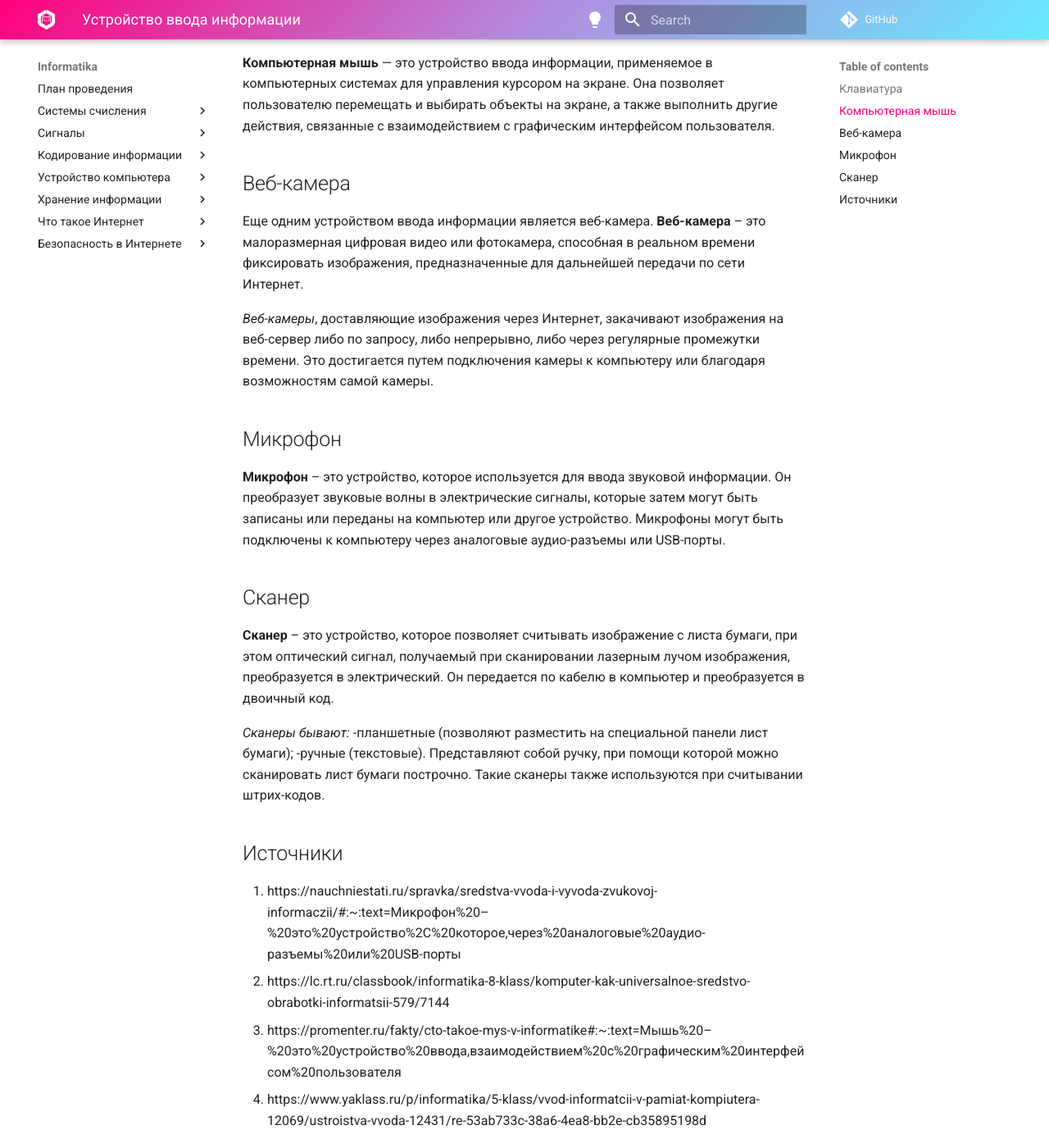
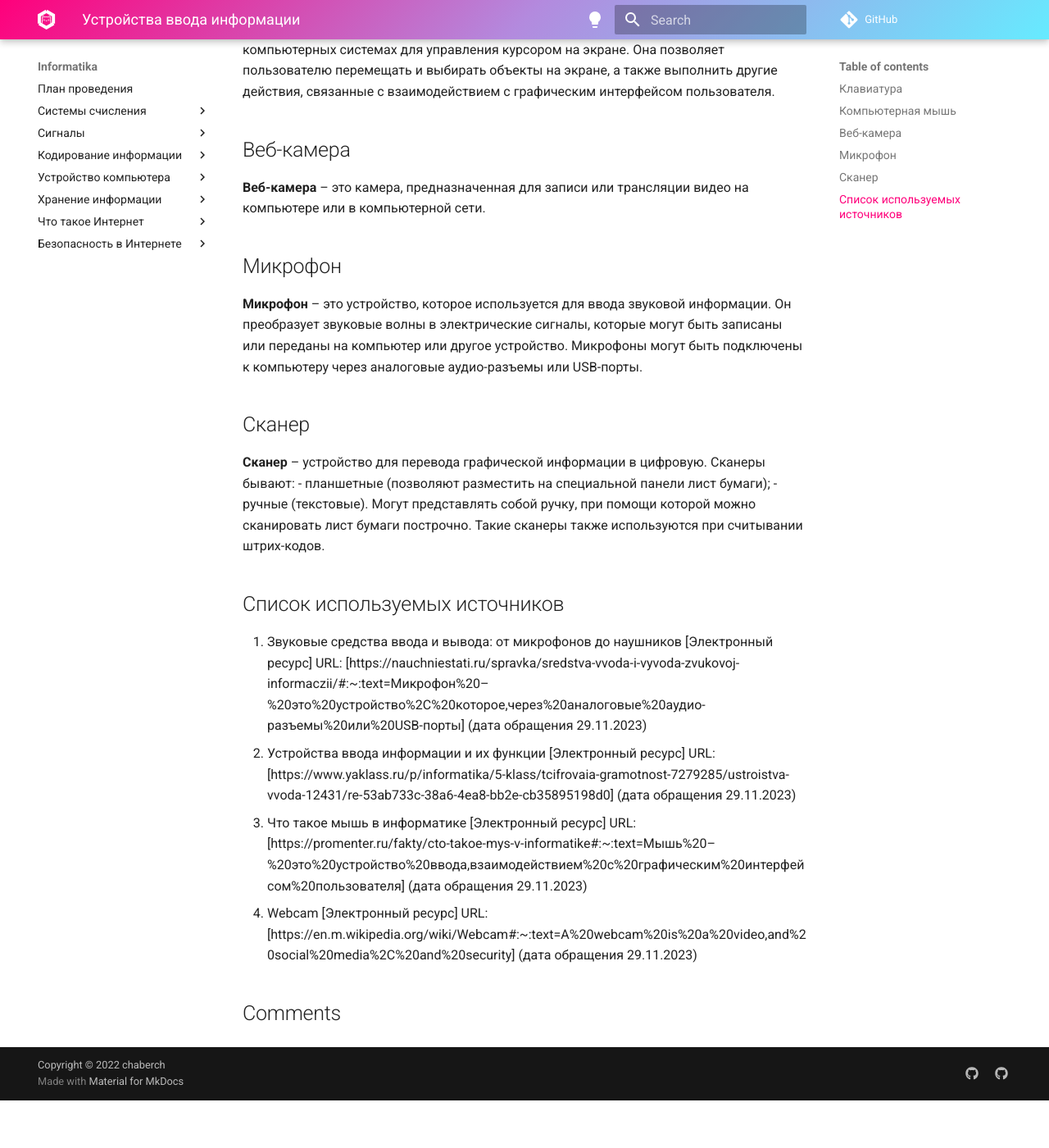
Before and after one commit to chabErch/Informatika, an MkDocs documentation site: the page built from docs/Основные блоки и устройство компьютера/Устройства ввода информации.md, in a window 1280 px wide and 1400 px high, scrolled down 493 px. Shown: the whole window at 82% size. Built offline with MkDocs 1.6.1 and Material for MkDocs 9.7.7, drawn with Linux system fonts in a browser that asks for light colours; comment, search, counter and statistics services are not loaded; after the commit the page ends 1835 px from its top, so only the background shows below that; some of the changed text lies outside the part shown.

Commit message:
Update Устройства ввода информации.md

```diff
--- a/docs/Основные блоки и устройство компьютера/Устройства ввода информации.md
+++ b/docs/Основные блоки и устройство компьютера/Устройства ввода информации.md
@@ -1,37 +1,50 @@
-# Устройство ввода информации
+# Устройства ввода информации
 
-**Устройства ввода** — технические устройства, которые преобразуют сигнал в данные, пригодные для обработки на компьютере или управления им.
+**Устройства ввода** —  это технические устройства,
+которые позволяют пользователю вводить данные и команды в компьютер
+или другое электронное устройство.
 
 ## Клавиатура
 
-**Клавиатура** — компьютерное устройство, которое располагается перед экраном дисплея и служит для набора текстов и управления компьютером с помощью клавиш, находящихся на клавиатуре.
-
-*Клавиатура* позволяет вводить в компьютер числовую и текстовую информацию, а также различные команды и данные.
+**Клавиатура** — компьютерное устройство,
+которое располагается перед экраном дисплея и служит для набора текстов
+и управления компьютером с помощью клавиш, находящихся на клавиатуре.
+Клавиатура позволяет вводить в компьютер числовую и текстовую информацию,
+а также различные команды и данные.
 
 ## Компьютерная мышь
 
-**Компьютерная мышь** — это устройство ввода информации, применяемое в компьютерных системах для управления курсором на экране. Она позволяет пользователю перемещать и выбирать объекты на экране, а также выполнить другие действия, связанные с взаимодействием с графическим интерфейсом пользователя.
+**Компьютерная мышь** — это устройство ввода информации,
+применяемое в компьютерных системах для управления курсором на экране.
+Она позволяет пользователю перемещать и выбирать объекты на экране,
+а также выполнить другие действия,
+связанные с взаимодействием с графическим интерфейсом пользователя.
 
 ## Веб-камера
 
-Еще одним устройством ввода информации является веб-камера. **Веб-камера** – это малоразмерная цифровая видео или фотокамера, способная в реальном времени фиксировать изображения, предназначенные для дальнейшей передачи по сети Интернет.
-
-*Веб-камеры*, доставляющие изображения через Интернет, закачивают изображения на веб-сервер либо по запросу, либо непрерывно, либо через регулярные промежутки времени. Это достигается путем подключения камеры к компьютеру или благодаря возможностям самой камеры.
+**Веб-камера** – это камера, предназначенная для записи
+или трансляции видео на компьютере или в компьютерной сети.
 
 ## Микрофон
 
-**Микрофон** – это устройство, которое используется для ввода звуковой информации. Он преобразует звуковые волны в электрические сигналы, которые затем могут быть записаны или переданы на компьютер или другое устройство. Микрофоны могут быть подключены к компьютеру через аналоговые аудио-разъемы или USB-порты.
+**Микрофон** – это устройство, которое используется для ввода звуковой информации.
+Он преобразует звуковые волны в электрические сигналы,
+которые могут быть записаны или переданы на компьютер или другое устройство.
+Микрофоны могут быть подключены к компьютеру через аналоговые аудио-разъемы
+или USB-порты.
 
 ## Сканер
 
-**Сканер** – это устройство, которое позволяет считывать изображение с листа бумаги, при этом оптический сигнал, получаемый при сканировании лазерным лучом изображения, преобразуется в электрический. Он передается по кабелю в компьютер и преобразуется в двоичный код.
+**Сканер** – устройство для перевода графической информации в цифровую.
+Сканеры бывают:
+- планшетные (позволяют разместить на специальной панели лист бумаги);
+- ручные (текстовые). Могут представлять собой ручку,
+при помощи которой можно сканировать лист бумаги построчно.
+Такие сканеры также используются при считывании штрих-кодов.
 
-*Сканеры бывают:*
--планшетные (позволяют разместить на специальной панели лист бумаги);
--ручные (текстовые). Представляют собой ручку, при помощи которой можно сканировать лист бумаги построчно. Такие сканеры также используются при считывании штрих-кодов.
+## Список используемых источников
 
-## Источники
-1. https://nauchniestati.ru/spravka/sredstva-vvoda-i-vyvoda-zvukovoj-informaczii/#:~:text=Микрофон%20–%20это%20устройство%2C%20которое,через%20аналоговые%20аудио-разъемы%20или%20USB-порты
-2.  https://lc.rt.ru/classbook/informatika-8-klass/komputer-kak-universalnoe-sredstvo-obrabotki-informatsii-579/7144
-3. https://promenter.ru/fakty/cto-takoe-mys-v-informatike#:~:text=Мышь%20–%20это%20устройство%20ввода,взаимодействием%20с%20графическим%20интерфейсом%20пользователя
-4. https://www.yaklass.ru/p/informatika/5-klass/vvod-informatcii-v-pamiat-kompiutera-12069/ustroistva-vvoda-12431/re-53ab733c-38a6-4ea8-bb2e-cb35895198d
+1. Звуковые средства ввода и вывода: от микрофонов до наушников [Электронный ресурс] URL: [https://nauchniestati.ru/spravka/sredstva-vvoda-i-vyvoda-zvukovoj-informaczii/#:~:text=Микрофон%20–%20это%20устройство%2C%20которое,через%20аналоговые%20аудио-разъемы%20или%20USB-порты] (дата обращения 29.11.2023)
+2. Устройства ввода информации и их функции [Электронный ресурс] URL: [https://www.yaklass.ru/p/informatika/5-klass/tcifrovaia-gramotnost-7279285/ustroistva-vvoda-12431/re-53ab733c-38a6-4ea8-bb2e-cb35895198d0] (дата обращения 29.11.2023)
+3. Что такое мышь в информатике [Электронный ресурс] URL: [https://promenter.ru/fakty/cto-takoe-mys-v-informatike#:~:text=Мышь%20–%20это%20устройство%20ввода,взаимодействием%20с%20графическим%20интерфейсом%20пользователя] (дата обращения 29.11.2023)
+4. Webcam [Электронный ресурс] URL: [https://en.m.wikipedia.org/wiki/Webcam#:~:text=A%20webcam%20is%20a%20video,and%20social%20media%2C%20and%20security] (дата обращения 29.11.2023)
```
